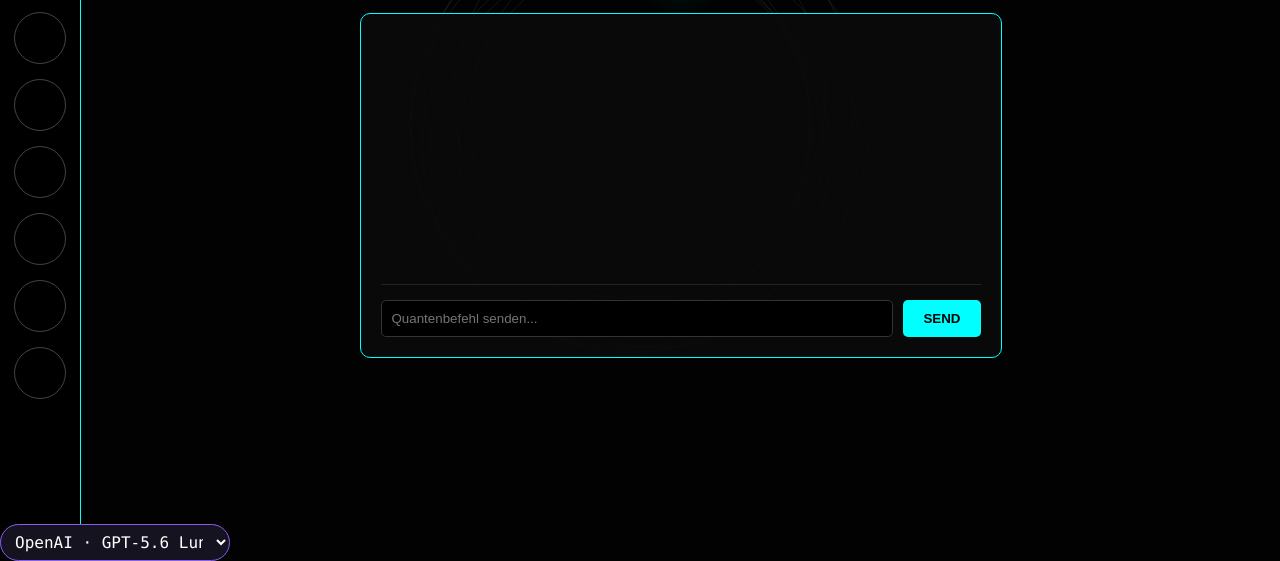
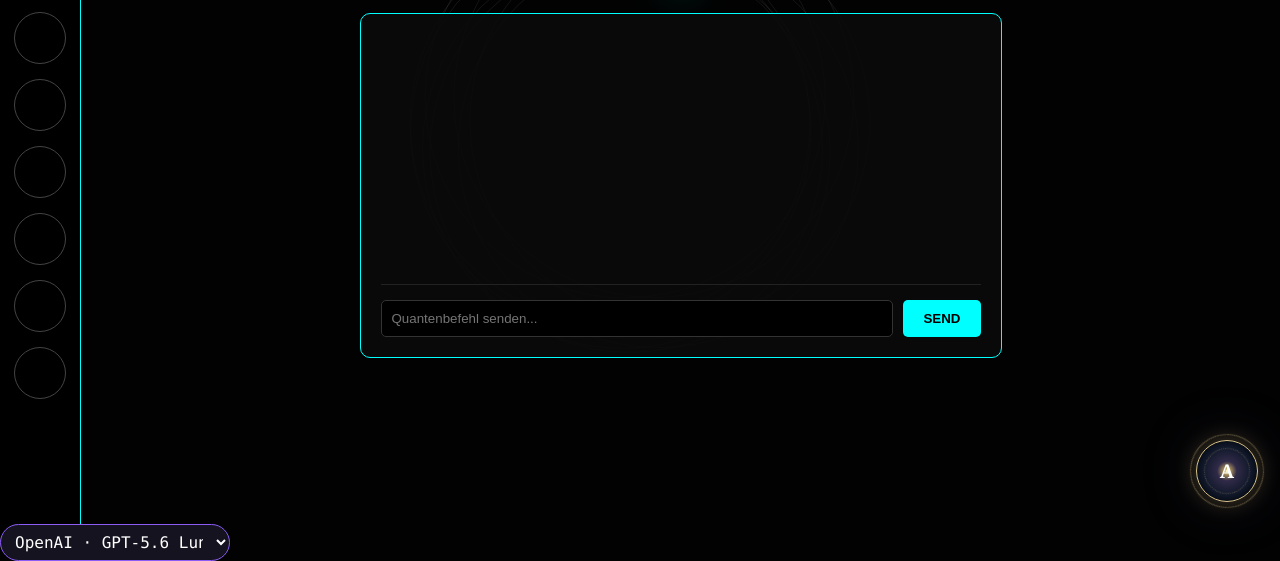
Before and after one commit to gaussa72-boop/Quantum-KI-CAT.CHAT., a plain HTML site: page templates/index.html in a window 1280 px wide. Shown: the part 276-837 px from the top of the page. Drawn offline with Linux system fonts and the light colour scheme; no server answers.

Commit message:
Use repository-local AITE bundle for offline-capable site UI

```diff
--- a/templates/index.html
+++ b/templates/index.html
@@ -133,5 +133,6 @@ img{max-width:100%;height:auto}
         initSidebar();
         draw();
     </script>
-<script>(function(){const M=[["openai/gpt-5.6-luna","OpenAI · GPT-5.6 Luna"],["anthropic/claude-sonnet-5","Anthropic · Claude Sonnet 5"],["google/gemini-3.8-flash","Google · Gemini 3.8 Flash"],["x-ai/grok-4.7","xAI · Grok 4.7"],["deepseek/deepseek-v4.1-flash","DeepSeek · V4.1 Flash"],["z-ai/glm-5.3-flashx","Z.ai · GLM 5.3 FlashX"],["qwen/qwen3.7-plus-20260602","Qwen · Qwen3.7 Plus"],["moonshotai/kimi-k3","Moonshot · Kimi K3"],["minimax/minimax-m3","MiniMax · M3"],["mistralai/mistral-small-2603","Mistral · Small 4"]];const s=document.createElement('select');s.id='ai-model-select';s.setAttribute('aria-label','KI-Modell wählen');s.style.cssText='background:#15131f;color:#fff;border:1px solid #8b5cf6;border-radius:999px;padding:7px 10px;font:inherit;max-width:230px';M.forEach(([v,t])=>{const o=document.createElement('option');o.value=v;o.textContent=t;s.appendChild(o)});const x=localStorage.getItem('ai_model');if(x&&M.some(m=>m[0]===x))s.value=x;s.onchange=()=>localStorage.setItem('ai_model',s.value);(document.querySelector('.top')||document.querySelector('.topbar')||document.querySelector('header')||document.body).appendChild(s)})()</script></body>
+<script>(function(){const M=[["openai/gpt-5.6-luna","OpenAI · GPT-5.6 Luna"],["anthropic/claude-sonnet-5","Anthropic · Claude Sonnet 5"],["google/gemini-3.8-flash","Google · Gemini 3.8 Flash"],["x-ai/grok-4.7","xAI · Grok 4.7"],["deepseek/deepseek-v4.1-flash","DeepSeek · V4.1 Flash"],["z-ai/glm-5.3-flashx","Z.ai · GLM 5.3 FlashX"],["qwen/qwen3.7-plus-20260602","Qwen · Qwen3.7 Plus"],["moonshotai/kimi-k3","Moonshot · Kimi K3"],["minimax/minimax-m3","MiniMax · M3"],["mistralai/mistral-small-2603","Mistral · Small 4"]];const s=document.createElement('select');s.id='ai-model-select';s.setAttribute('aria-label','KI-Modell wählen');s.style.cssText='background:#15131f;color:#fff;border:1px solid #8b5cf6;border-radius:999px;padding:7px 10px;font:inherit;max-width:230px';M.forEach(([v,t])=>{const o=document.createElement('option');o.value=v;o.textContent=t;s.appendChild(o)});const x=localStorage.getItem('ai_model');if(x&&M.some(m=>m[0]===x))s.value=x;s.onchange=()=>localStorage.setItem('ai_model',s.value);(document.querySelector('.top')||document.querySelector('.topbar')||document.querySelector('header')||document.body).appendChild(s)})()</script><script>window.AITE_CONFIG={persona:"tech",localModel:"qwen2.5:3b"};</script><script src="/static/aite/aite.js" defer></script>
+</body>
 </html>
```
